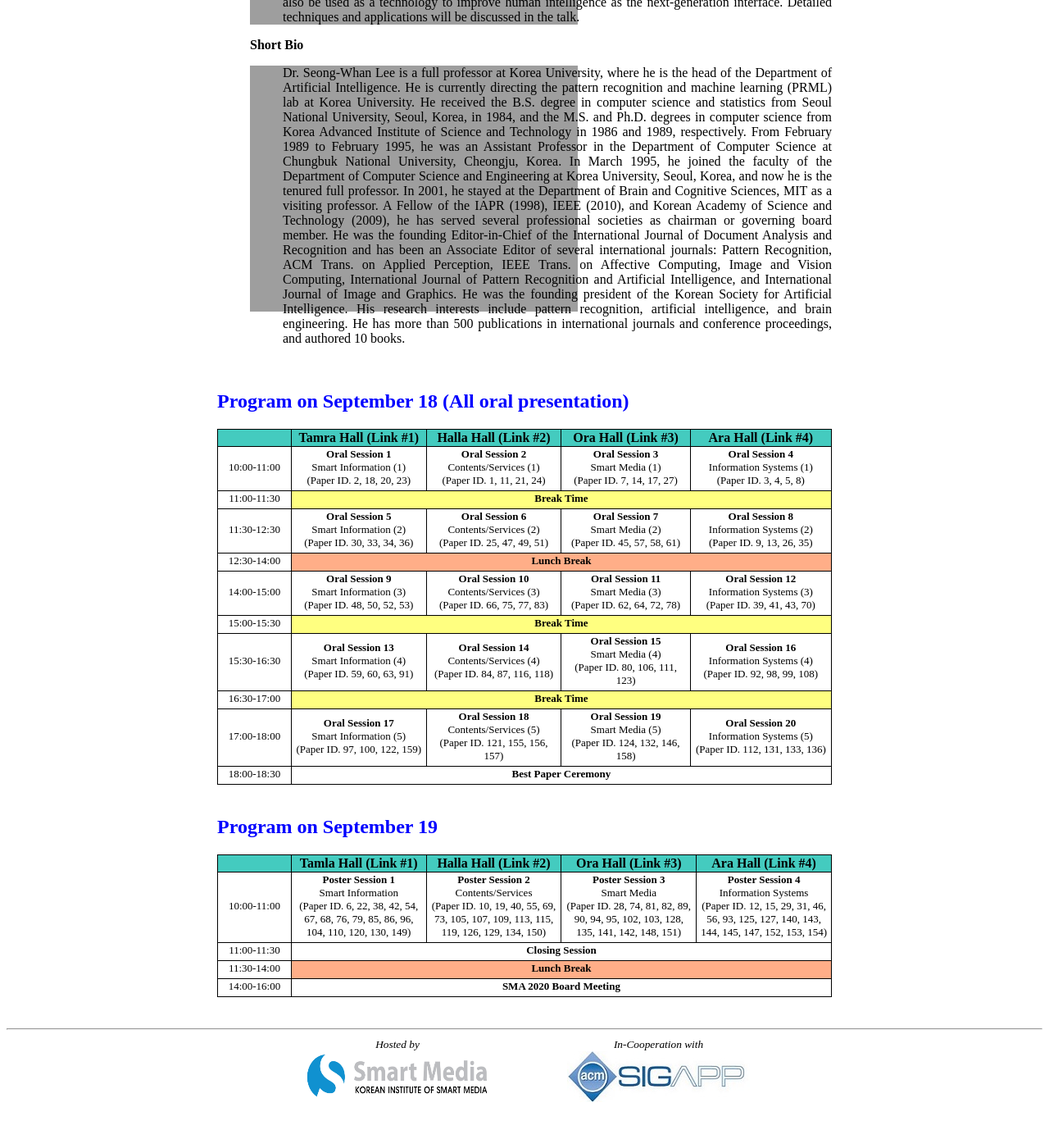
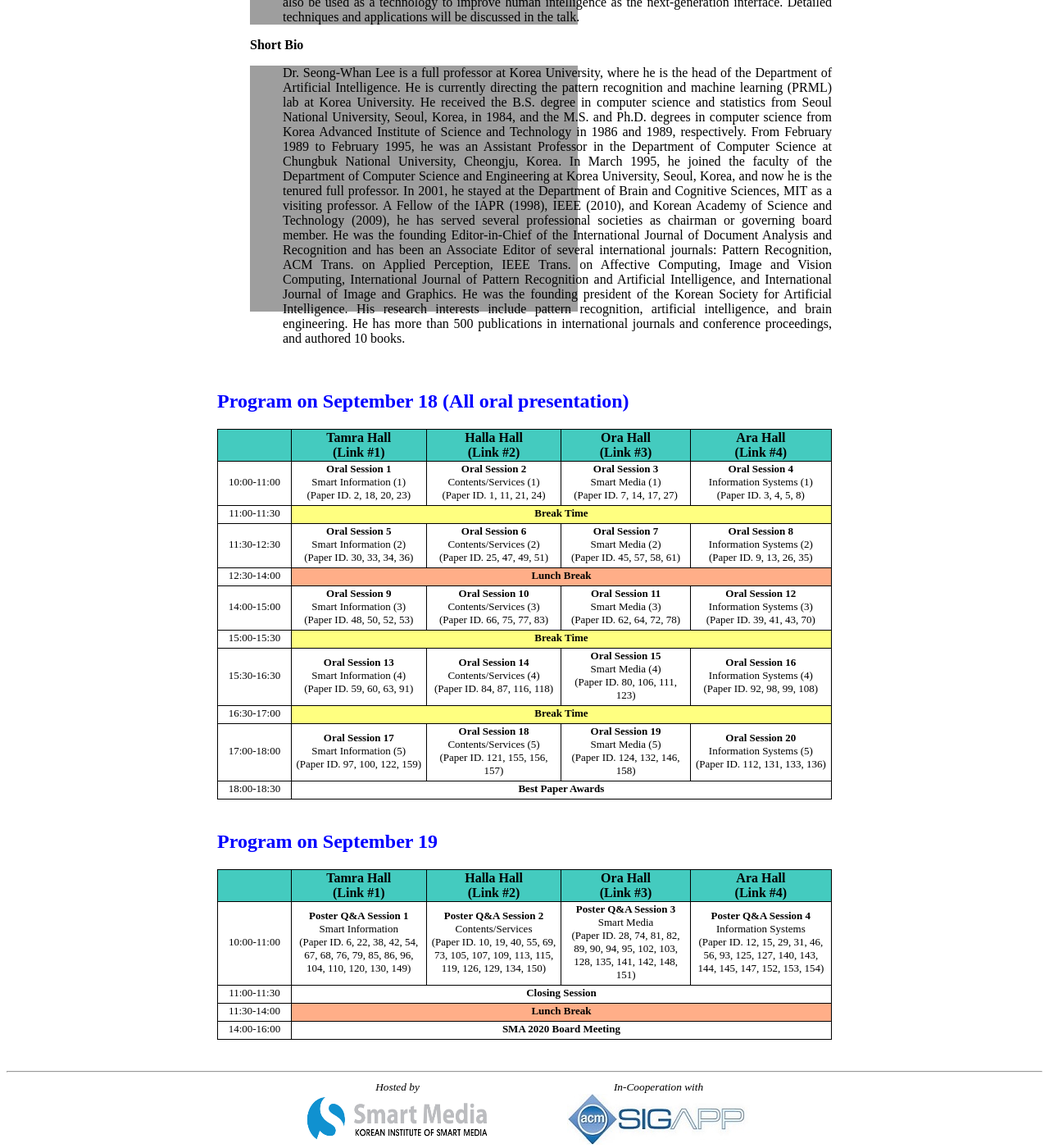
Before and after one commit to icea-conf/sma-2020.github.io, a Jekyll site: the page built from program/index.html, in a window 1280 px wide and 1400 px high, scrolled down 2249 px. Shown: the whole window at 82% size. Built offline with Jekyll 4.4.1, drawn with Linux system fonts in a browser that asks for light colours; before the commit the page ends 3597 px from its top, so only the background shows below that; some of the changed text lies outside the part shown.

Commit message:
Update index.html

```diff
--- a/program/index.html
+++ b/program/index.html
@@ -173,7 +173,7 @@ title: SMA 2020
                               <td class="tcontent3">
                               </td>
                               <td class="tcontent3">
-                                   <b>Best Paper Ceremony</b>
+                                   <b>Best Paper Awards</b>
                               </td>
                          </tr>
                     </tbody>
@@ -301,16 +301,16 @@ title: SMA 2020
                               <td class="theader" width="12%">
                               </td>
                               <td class="theader" width="22%">
-                                   <b>Tamra Hall (Link #1)</b>
+                                   <b>Tamra Hall<br>(Link #1)</b>
                               </td>
                               <td class="theader" width="22%">
-                                   <b>Halla Hall (Link #2)</b>
+                                   <b>Halla Hall<br>(Link #2)</b>
                               </td>
                               <td class="theader" width="21%">
-                                   <b>Ora Hall (Link #3)</b>
+                                   <b>Ora Hall<br>(Link #3)</b>
                               </td>
                               <td class="theader" width="23%">
-                                   <b>Ara Hall (Link #4)</b>
+                                   <b>Ara Hall<br>(Link #4)</b>
                               </td>
                          </tr>
                          <tr>
@@ -475,7 +475,7 @@ title: SMA 2020
                                    18:00-18:30
                               </td>
                               <td class="tcontent3" colspan="4">
-                                   <b>Best Paper Ceremony</b>
+                                   <b>Best Paper Awards</b>
                               </td>
                          </tr>
                     </tbody>
@@ -492,16 +492,16 @@ title: SMA 2020
                               <td class="theader" width="12%">
                               </td>
                               <td class="theader" width="22%">
-                                   <b>Tamla Hall (Link #1)</b>
+                                   <b>Tamra Hall<br>(Link #1)</b>
                               </td>
                               <td class="theader" width="22%">
-                                   <b>Halla Hall (Link #2)</b>
+                                   <b>Halla Hall<br>(Link #2)</b>
                               </td>
-                              <td class="theader" width="22%">
-                                   <b>Ora Hall (Link #3)</b>
+                              <td class="theader" width="21%">
+                                   <b>Ora Hall<br>(Link #3)</b>
                               </td>
-                              <td class="theader" width="22%">
-                                   <b>Ara Hall (Link #4)</b>
+                              <td class="theader" width="23%">
+                                   <b>Ara Hall<br>(Link #4)</b>
                               </td>
                          </tr>
                          <tr>
@@ -509,22 +509,22 @@ title: SMA 2020
                                    10:00-11:00
                               </td>
                               <td class="tcontent3">
-                                   <b>Poster Session 1</b><br>
+                                   <b>Poster Q&A Session 1</b><br>
                                    Smart Information<br>
                                    (Paper ID. 6, 22, 38, 42, 54, 67, 68, 76, 79, 85, 86, 96, 104, 110, 120, 130, 149)
                               </td>
                               <td class="tcontent3">
-                                   <b>Poster Session 2</b><br>
+                                   <b>Poster Q&A Session 2</b><br>
                                    Contents/Services<br>
                                    (Paper ID. 10, 19, 40, 55, 69, 73, 105, 107, 109, 113, 115, 119, 126, 129, 134, 150)
                               </td>
                               <td class="tcontent3">
-                                   <b>Poster Session 3</b><br>
+                                   <b>Poster Q&A Session 3</b><br>
                                    Smart Media<br>
                                    (Paper ID. 28, 74, 81, 82, 89, 90, 94, 95, 102, 103, 128, 135, 141, 142, 148, 151)
                               </td>
                               <td class="tcontent3">
-                                   <b>Poster Session 4</b><br>
+                                   <b>Poster Q&A Session 4</b><br>
                                    Information Systems<br>
                                    (Paper ID. 12, 15, 29, 31, 46, 56, 93, 125, 127, 140, 143, 144, 145, 147, 152, 153, 154)
                               </td>
```
